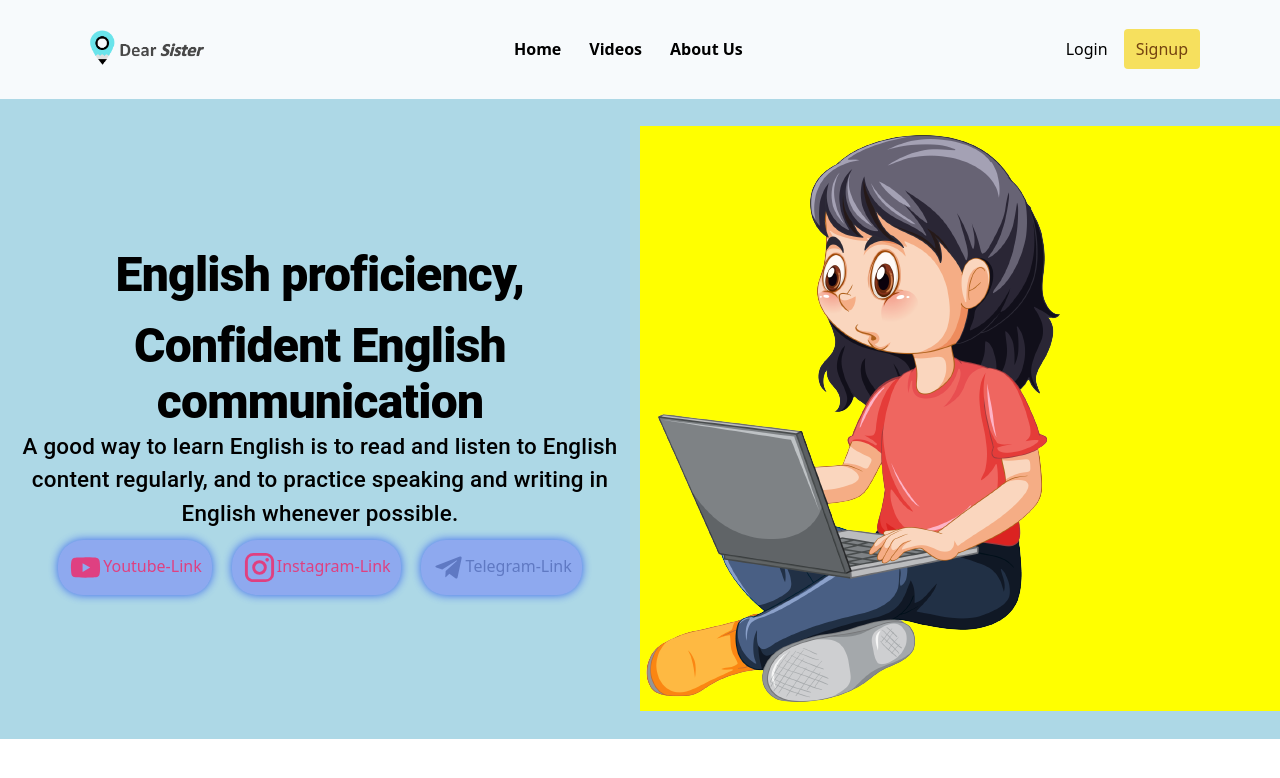
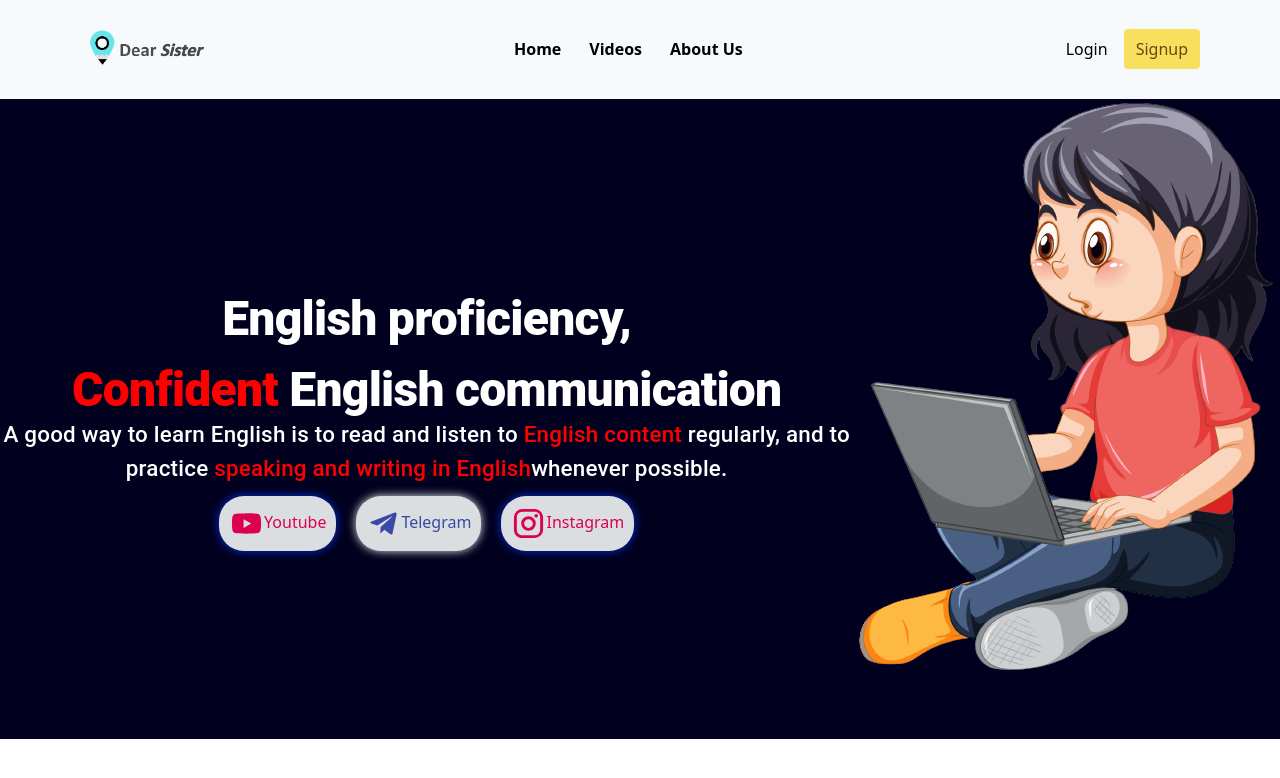
Before and after one commit to DearSister/frontend, a React (Create React App) app: page / in a window 1280 px wide. Shown: the top 778 px of the page. Built offline with nearby package versions, Linux system fonts and the light colour scheme.

Commit message:
Home-Completed

```diff
--- a/src/components/layout/home/index.js
+++ b/src/components/layout/home/index.js
@@ -1,5 +1,7 @@
 // import Grid from "@mui/material/Grid";
 import { React, useState } from "react";
+// import { useTheme } from "@mui/material/styles";
+// import { Hidden } from "@mui/material";
 import { Grid, Typography, makeStyles, Link } from "@material-ui/core";
 // import { alpha } from "@mui/material/styles";
 import YouTubeIcon from "@material-ui/icons/YouTube";
@@ -17,15 +19,24 @@ const UseStyles = makeStyles((theme) => ({
   },
   img: {
     [theme.breakpoints.up("xs")]: {
+      // fontSize: "2rem",x
+      marginTop: "-15%",
+      maxWidth: "0%",
+      maxHeight: "0%",
+    },
+    [theme.breakpoints.up("sm")]: {
       // fontSize: "2rem",
       maxWidth: "100%",
       maxHeight: "100%",
     },
-    [theme.breakpoints.up("sm")]: {
-      // fontSize: "2rem",
-      // maxWidth: "100%",
-      // maxHeight: "100%",
-    },
+    // [theme.breakpoints.up("md")]: {
+    //   maxWidth: "100%",
+    //   maxHeight: "100%",
+    // },
+    // [theme.breakpoints.up("lg")]: {
+    //   maxWidth: "100%",
+    //   maxHeight: "100%",
+    // },
   },
   root: {
     [theme.breakpoints.up("xs")]: {
@@ -69,9 +80,10 @@ export default function index() {
     <>
       <Grid
         style={{
-          backgroundColor: "lightblue",
+          backgroundColor: "#01011F",
           height: "80vh",
           align: "center",
+          // display: theme.breakpoints.up("xs") ? "none" : "block",
         }}
         container
         // maxWidth="xs"
@@ -79,7 +91,7 @@ export default function index() {
         // spacing={4}
         className={classes.container}
       >
-        <Grid sm={6} item xs={12}>
+        <Grid sm={8} item xs={12}>
           <div
             style={
               {
@@ -93,8 +105,8 @@ export default function index() {
               variant="h1"
               align="center"
               justify="center"
-              // fontFamily="Arial"
-              // fontWeight="bold"
+              color="primary"
+              style={{ color: "#fff" }}
             >
               English proficiency,
             </Typography>
@@ -103,10 +115,11 @@ export default function index() {
               variant="h1"
               align="center"
               justify="center"
-              // fontFamily="Arial"
-              // fontWeight="bold"
+              color="primary"
+              style={{ color: "#fff" }}
             >
-              Confident English communication
+              <span style={{ color: "red" }}> Confident</span> English
+              communication
             </Typography>
             <Typography
               className={classes.para}
@@ -114,10 +127,15 @@ export default function index() {
               justify="center"
               variant="body1"
               fontSize="1rem"
+              style={{ color: "#fff" }}
               // component="p"
             >
-              A good way to learn English is to read and listen to English
-              content regularly, and to practice speaking and writing in English
+              A good way to learn English is to read and listen to{" "}
+              <span style={{ color: "red" }}> English content </span>regularly,
+              and to practice{" "}
+              <span style={{ color: "red" }}>
+                speaking and writing in English
+              </span>
               whenever possible.
             </Typography>
             <div
@@ -127,8 +145,8 @@ export default function index() {
               <div
                 className="youtube_icon"
                 style={{
-                  opacity: 0.7, // set opacity to 70%
-                  backgroundColor: "#8196F3", // set background color to yellow
+                  opacity: 0.9, // set opacity to 70%
+                  backgroundColor: "#F3F7F5", // set background color to yellow
                   boxShadow: "0px 0px 10px #0A34F3", // add a yellow shadow effect
                   borderRadius: "25px", // add rounded corners
                   padding: "10px", // add padding
@@ -157,16 +175,43 @@ export default function index() {
                 <Link
                   href="https://www.youtube.com/@DearSister"
                   target="_blank"
-                  rel="noopener"
+                  // rel="noopener"
                   color="secondary"
                 >
-                  Youtube-Link
+                  Youtube
                 </Link>
               </div>
               <div
                 style={{
-                  opacity: 0.7, // set opacity to 70%
-                  backgroundColor: "#8196F3", // set background color to yellow
+                  opacity: 0.9, // set opacity to 70%
+                  backgroundColor: "#F3F7F5", // set background color to yellow
+                  boxShadow: "0px 0px 10px #fff", // add a yellow shadow effect
+                  borderRadius: "25px", // add rounded corners
+                  padding: "10px", // add padding
+                  margin: "10px",
+                  transition: "all 0.2s ease-in-out", // add transition effect
+                  cursor: "pointer", // add cursor on hover
+                }}
+              >
+                <TelegramIcon
+                  align="center"
+                  justify="center"
+                  color="primary"
+                  fontSize="large"
+                />
+                <Link
+                  href="https://www.youtube.com/@DearSister"
+                  target="_blank"
+                  rel="noopener"
+                  color="primary"
+                >
+                  Telegram
+                </Link>
+              </div>
+              <div
+                style={{
+                  opacity: 0.9, // set opacity to 70%
+                  backgroundColor: "#F3F7F5", // set background color to yellow
                   boxShadow: "0px 0px 10px #0A34F3", // add a yellow shadow effect
                   borderRadius: "25px", // add rounded corners
                   padding: "10px", // add padding
@@ -187,34 +232,7 @@ export default function index() {
                   rel="noopener"
                   color="secondary"
                 >
-                  Instagram-Link
-                </Link>
-              </div>
-              <div
-                style={{
-                  opacity: 0.7, // set opacity to 70%
-                  backgroundColor: "#8196F3", // set background color to yellow
-                  boxShadow: "0px 0px 10px #0A34F3", // add a yellow shadow effect
-                  borderRadius: "25px", // add rounded corners
-                  padding: "10px", // add padding
-                  margin: "10px",
-                  transition: "all 0.2s ease-in-out", // add transition effect
-                  cursor: "pointer", // add cursor on hover
-                }}
-              >
-                <TelegramIcon
-                  align="center"
-                  justify="center"
-                  color="primary"
-                  fontSize="large"
-                />
-                <Link
-                  href="https://www.youtube.com/@DearSister"
-                  target="_blank"
-                  rel="noopener"
-                  color="primary"
-                >
-                  Telegram-Link
+                  Instagram
                 </Link>
               </div>
             </div>
@@ -223,27 +241,20 @@ export default function index() {
         <Grid
           item
           style={{
-            backgroundColor: "yellow",
-            // height: "80vh",
             align: "center",
           }}
-          sm={6}
+          sm={4}
           xs={12}
           justifyContent="center"
         >
           <div
             style={{
-              // display: "flex",
+              display: "flex",
               alignItems: "center",
               justifyContent: "center",
             }}
           >
-            <img
-              // style={{ maxWidth: "100%" }}
-              src={LadyPhoto}
-              className={classes.img}
-              // style={{ maxWidth: "100%", width: "100%" }}
-            />
+            <img src={LadyPhoto} className={classes.img} />
           </div>
         </Grid>
       </Grid>
```
Also changed, not shown: package.json (line endings or trailing spaces), 1 other file (tests, documents, lock files or other folders).
